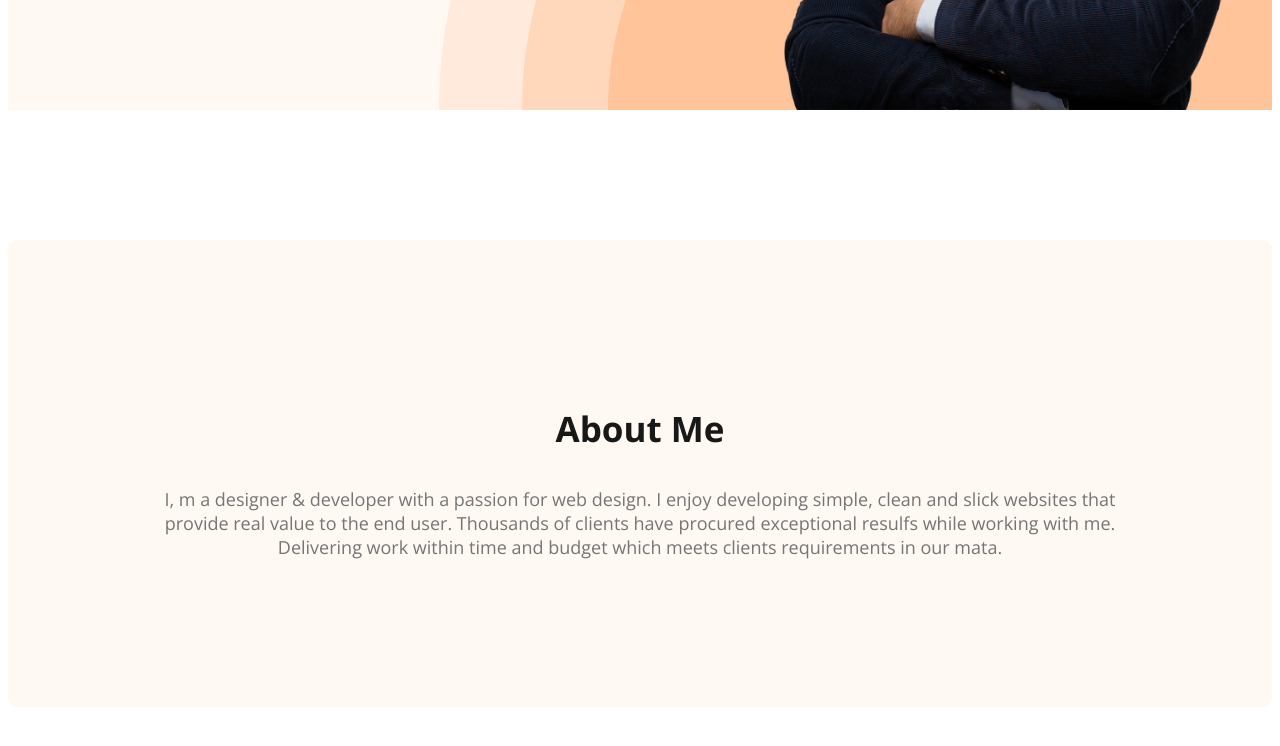
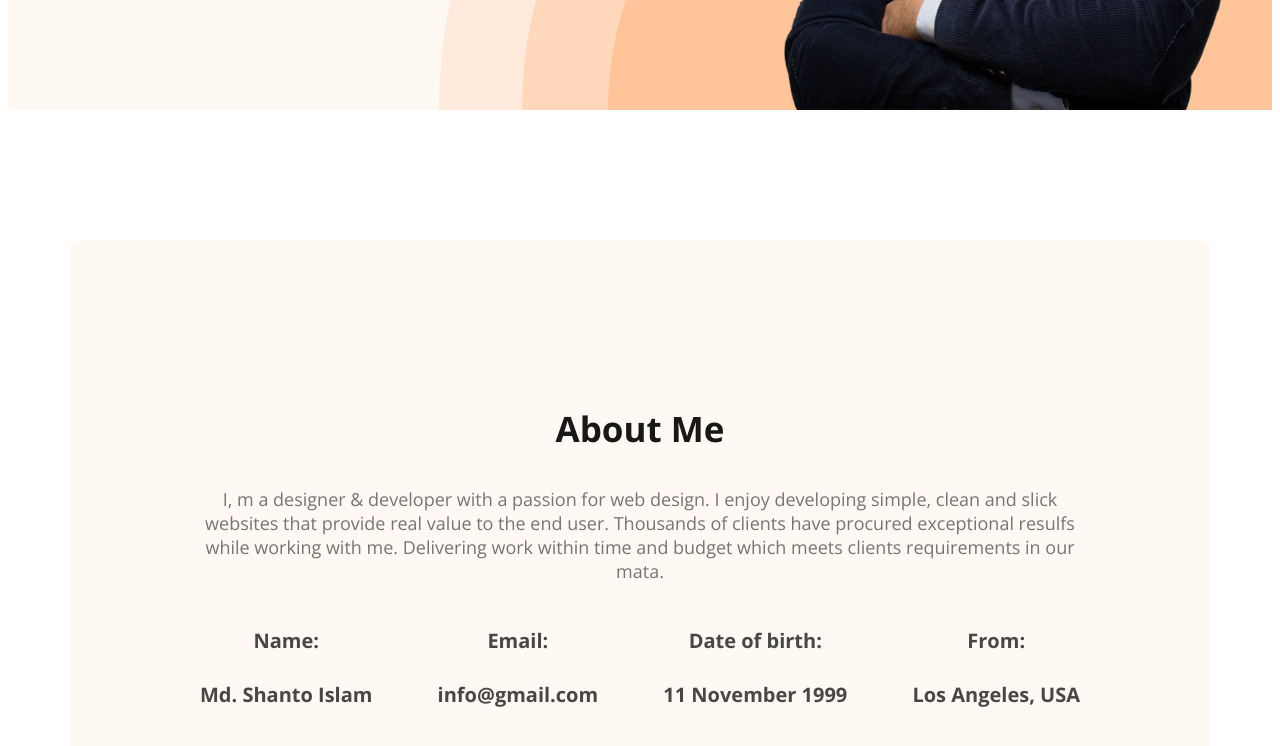
Before and after one commit to niazadib/webdeveloper-portfolio, a plain HTML site: page index.html in a window 1280 px wide. Shown: the part 658-1404 px from the top of the page. Drawn offline with nearby package versions, Linux system fonts and the light colour scheme.

Commit message:
updated iformationn

```diff
--- a/index.html
+++ b/index.html
@@ -1,14 +1,17 @@
 <!DOCTYPE html>
 <html lang="en">
+
 <head>
     <meta charset="UTF-8">
     <meta name="viewport" content="width=device-width, initial-scale=1.0">
     <title>web developer portfolio</title>
     <link rel="preconnect" href="https://fonts.googleapis.com">
-<link rel="preconnect" href="https://fonts.gstatic.com" crossorigin>
-<link href="https://fonts.googleapis.com/css2?family=Open+Sans:ital,wght@0,400;0,700;0,800;1,600;1,700&display=swap" rel="stylesheet">
+    <link rel="preconnect" href="https://fonts.gstatic.com" crossorigin>
+    <link href="https://fonts.googleapis.com/css2?family=Open+Sans:ital,wght@0,400;0,700;0,800;1,600;1,700&display=swap"
+        rel="stylesheet">
     <link rel="stylesheet" href="styles/portfolio.css">
 </head>
+
 <body>
     <header class="header">
         <nav>
@@ -21,10 +24,11 @@
         </nav>
         <div class="banner">
             <div class="banner-content">
-                <h3 class="banner-greeting">Hi, I  am</h3>
+                <h3 class="banner-greeting">Hi, I am</h3>
                 <h1 class="banner-title">Mary Hardy</h1>
                 <p class="banner-dis">
-                    Shot what able cold new see hold.Friendly as an betrayed formerly he. Morning because as to society behaved moments.
+                    Shot what able cold new see hold.Friendly as an betrayed formerly he. Morning because as to society
+                    behaved moments.
                 </p>
                 <button class="btn-primary">Download CV</button>
                 <button class="btn-primary">Contact</button>
@@ -37,8 +41,36 @@
         <section class="about">
             <h3 class="section-title">About Me</h3>
             <p class="section-description">
-                I, m a designer & developer with a passion for web design. I enjoy developing simple, clean and slick websites that provide real value to the end user. Thousands of clients have procured exceptional resulfs while working with me. Delivering work within time and budget which meets clients requirements in our mata.
+                I, m a designer & developer with a passion for web design. I enjoy developing simple, clean and slick
+                websites that provide real value to the end user. Thousands of clients have procured exceptional resulfs
+                while working with me. Delivering work within time and budget which meets clients requirements in our
+                mata.
             </p>
+            <div class="about-info-container">
+                <!-- .about-info*4>h4.info-title+p.info-description -->
+                <div class="about-info">
+                    <h4 class="info-title">Name:
+                    </h4>
+                    <p class="info-description">Md. Shanto Islam</p>
+                </div>
+                <div class="about-info">
+                    <h4 class="info-title">Email:
+                    </h4>
+                    <p class="info-description">info@gmail.com</p>
+                </div>
+                <div class="about-info">
+                    <h4 class="info-title">Date of birth:
+                    </h4>
+                    <p class="info-description"> 11 November 1999</p>
+                </div>
+                <div class="about-info">
+                    <h4 class="info-title">From:
+                    </h4>
+                    <p class="info-description">
+                        Los Angeles, USA</p>
+                </div>
+
+            </div>
         </section>
 
     </main>
@@ -47,4 +79,5 @@
     </footer>
 
 </body>
+
 </html>
--- a/styles/portfolio.css
+++ b/styles/portfolio.css
@@ -18,7 +18,7 @@ body {
 
 .section-title {
     color: #181818;
-    text-align:center;
+    text-align: center;
     font-size: 35px;
     font-weight: 700;
 }
@@ -115,11 +115,30 @@ nav a {
 }
 
 /*main section*/
+main {
+    max-width: 1140px;
+    margin: 0 auto;
+}
+
 
 .about {
     padding: 130px;
     border-radius: 10px;
     background: #FFF8F3;
-    margin-top: 130px ;
+    margin-top: 130px;
     margin-bottom: 130px;
 }
+
+.about-info-container {
+    display: flex;
+    justify-content: space-between;
+
+}
+
+.about-info {
+    text-align: center;
+    color: #474747;
+    font-size: 20px;
+    font-weight: 700;
+
+}
```
